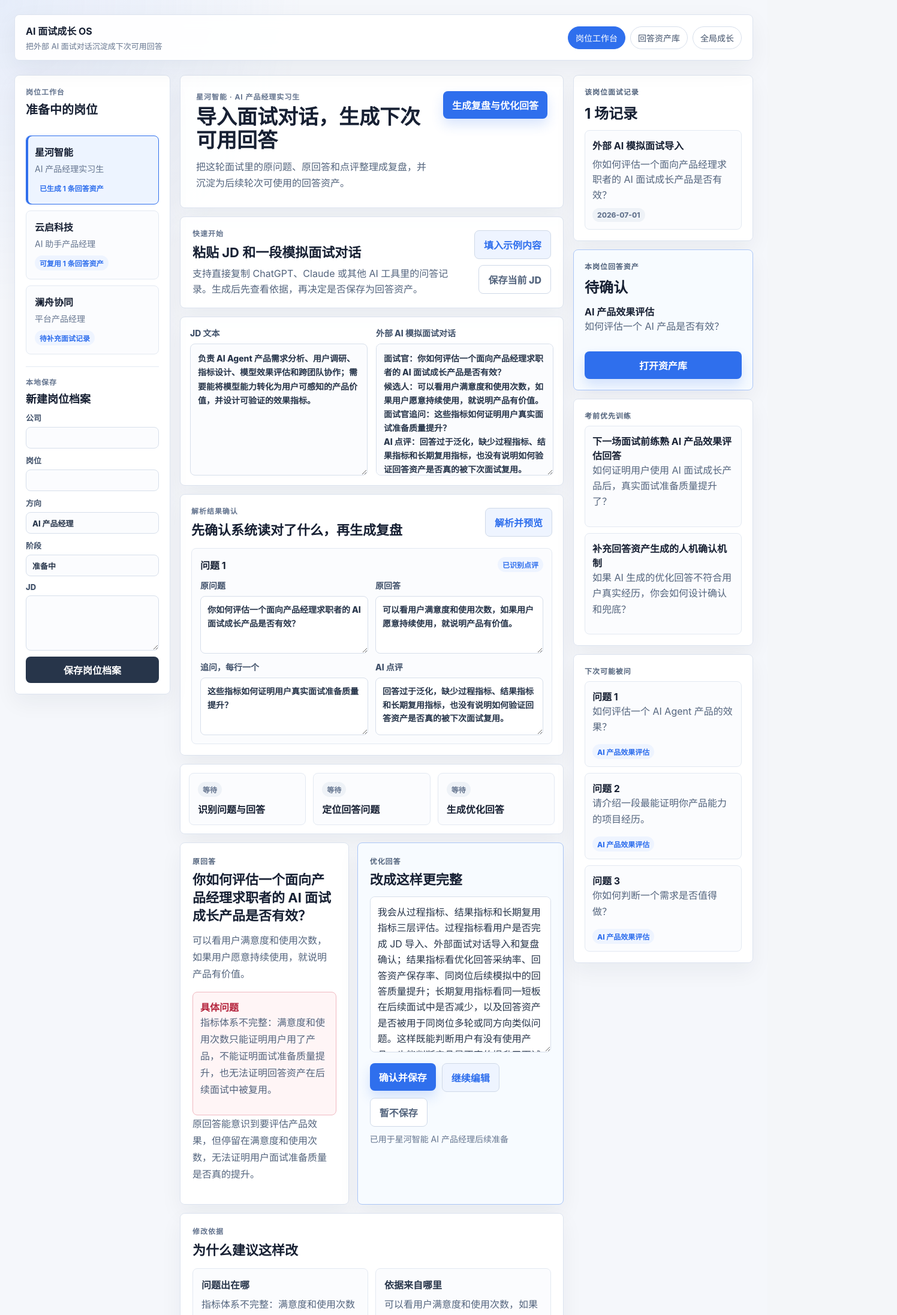
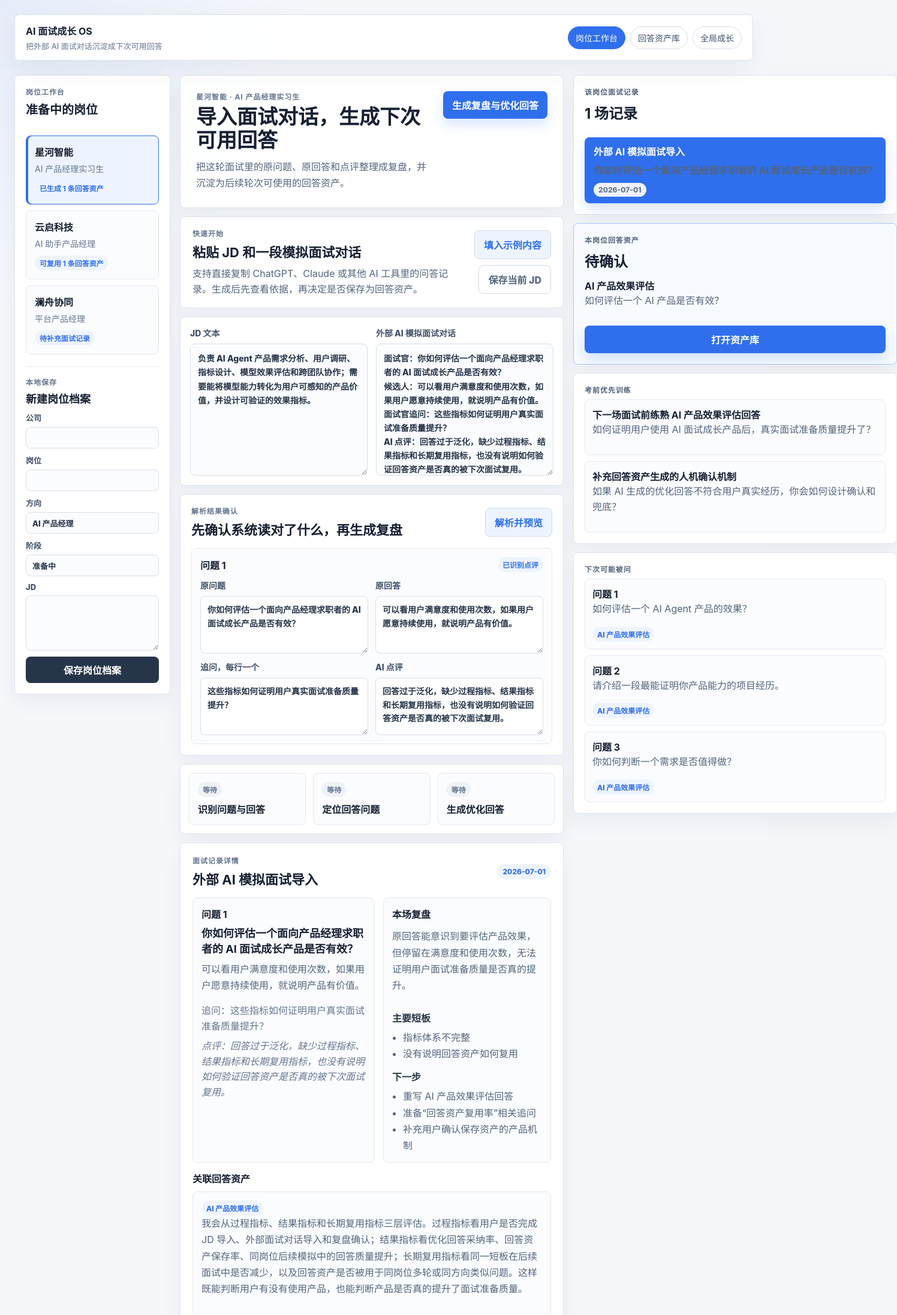
Before and after one commit to Ppppxxxi/ai-interview-growth-os, a React (Vite) app: page / in a window 1280 px wide. Shown: the top 2193 px of the page at 60% size, 1496 px wide, since content can reach past the window. Built offline with nearby package versions, Linux system fonts and the light colour scheme.

Commit message:
feat: add interview record detail switching

```diff
--- a/src/pages/JobFileDetail.tsx
+++ b/src/pages/JobFileDetail.tsx
@@ -95,6 +95,7 @@ export function JobFileDetail({
   const [generatedAsset, setGeneratedAsset] = useState(primaryAsset);
   const [editableAnswer, setEditableAnswer] = useState(primaryAsset.improvedAnswer);
   const [editableQuestions, setEditableQuestions] = useState(() => createEditableQuestions(initialConversationText, primarySession.questions));
+  const [selectedRecordId, setSelectedRecordId] = useState(primarySession.id);
   const answerTextareaRef = useRef<HTMLTextAreaElement | null>(null);
 
   useEffect(() => {
@@ -106,6 +107,7 @@ export function JobFileDetail({
     setGeneratedAsset(primaryAsset);
     setEditableAnswer(primaryAsset.improvedAnswer);
     setEditableQuestions(createEditableQuestions(initialConversationText, primarySession.questions));
+    setSelectedRecordId(primarySession.id);
   }, [initialConversationText, initialState, primaryAsset, primaryReview, primarySession, selectedJob.jdText]);
 
   const linkedAssets = answerAssets.filter(
@@ -117,6 +119,11 @@ export function JobFileDetail({
     review: generatedReview,
     session: generatedSession
   });
+  const relatedRecordAssets = answerAssets.filter((asset) => asset.sourceInterviewId === generatedSession.id);
+  const detailAssets =
+    relatedRecordAssets.length > 0 || generatedAsset.sourceInterviewId !== generatedSession.id
+      ? relatedRecordAssets
+      : [generatedAsset];
 
   function handleGenerate() {
     const runId = `generated-${Date.now().toString(36)}`;
@@ -134,6 +141,7 @@ export function JobFileDetail({
       setGeneratedReview(generated.review);
       setGeneratedAsset(generated.asset);
       setEditableAnswer(generated.asset.improvedAnswer);
+      setSelectedRecordId(generated.session.id);
       onSaveInterviewRecord(generated.session, generated.review);
       setWorkspaceState((current) =>
         completeAnalysis({
@@ -152,6 +160,33 @@ export function JobFileDetail({
       improvedAnswer: editableAnswer
     });
     setWorkspaceState((current) => saveGeneratedAsset(current));
+  }
+
+  function handleSelectInterviewRecord(sessionId: string) {
+    const session = jobSessions.find((item) => item.id === sessionId);
+    if (!session) return;
+
+    const review = reviewReports.find((item) => item.sessionId === session.id) ?? createDraftReview(selectedJob, session);
+    const asset =
+      answerAssets.find((item) => item.sourceInterviewId === session.id) ??
+      createDraftAsset(selectedJob, session.id, review.id);
+    const rawConversation = session.rawConversation || '';
+
+    setSelectedRecordId(session.id);
+    setGeneratedSession(session);
+    setGeneratedReview(review);
+    setGeneratedAsset(asset);
+    setEditableAnswer(asset.improvedAnswer);
+    setConversationText(rawConversation);
+    setEditableQuestions(createEditableQuestions(rawConversation, session.questions));
+    setWorkspaceState(
+      completeAnalysis({
+        ...createWorkspaceState(selectedJob, session, review, asset),
+        session,
+        review,
+        generatedAsset: asset
+      })
+    );
   }
 
   function handleContinueEditing() {
@@ -355,6 +390,62 @@ export function JobFileDetail({
           ))}
         </section>
 
+        <section className="interview-detail-panel">
+          <div className="section-heading interview-detail-heading">
+            <div>
+              <p className="eyebrow">面试记录详情</p>
+              <h2>{generatedSession.interviewType}</h2>
+            </div>
+            <span>{generatedSession.createdAt}</span>
+          </div>
+          <div className="interview-detail-grid">
+            <div className="interview-question-detail">
+              {generatedSession.questions.map((question, index) => (
+                <article key={question.id}>
+                  <strong>问题 {index + 1}</strong>
+                  <h3>{question.question}</h3>
+                  <p>{question.answer}</p>
+                  {question.followUps.length > 0 && <span>追问：{question.followUps.join(' / ')}</span>}
+                  {question.feedback && <em>点评：{question.feedback}</em>}
+                </article>
+              ))}
+            </div>
+            <aside className="review-detail-card">
+              <strong>本场复盘</strong>
+              <p>{generatedReview.summary}</p>
+              <div>
+                <span>主要短板</span>
+                <ul>
+                  {generatedReview.weaknesses.map((weakness) => (
+                    <li key={weakness}>{weakness}</li>
+                  ))}
+                </ul>
+              </div>
+              <div>
+                <span>下一步</span>
+                <ul>
+                  {generatedReview.nextActions.map((action) => (
+                    <li key={action}>{action}</li>
+                  ))}
+                </ul>
+              </div>
+            </aside>
+          </div>
+          <div className="record-asset-row">
+            <strong>关联回答资产</strong>
+            {detailAssets.length > 0 ? (
+              detailAssets.map((asset) => (
+                <article key={asset.id}>
+                  <span>{asset.questionType}</span>
+                  <p>{asset.improvedAnswer}</p>
+                </article>
+              ))
+            ) : (
+              <p>这场记录还没有保存回答资产。</p>
+            )}
+          </div>
+        </section>
+
         <section className="compare-panel">
           <div className="compare-card compare-card--original">
             <p className="eyebrow">原回答</p>
@@ -453,11 +544,16 @@ export function JobFileDetail({
           <div className="interview-record-list">
             {jobSessions.length > 0 ? (
               jobSessions.slice(0, 5).map((session) => (
-                <article key={session.id}>
+                <button
+                  className={session.id === selectedRecordId ? 'interview-record-item interview-record-item--active' : 'interview-record-item'}
+                  key={session.id}
+                  type="button"
+                  onClick={() => handleSelectInterviewRecord(session.id)}
+                >
                   <strong>{session.interviewType}</strong>
                   <p>{session.questions[0]?.question ?? '暂无问题'}</p>
                   <span>{session.createdAt}</span>
-                </article>
+                </button>
               ))
             ) : (
               <article>
--- a/src/styles.css
+++ b/src/styles.css
@@ -959,6 +959,7 @@ body {
 .workspace-inputs,
 .parsed-conversation-panel,
 .analysis-steps,
+.interview-detail-panel,
 .compare-card,
 .explanation-panel,
 .asset-index,
@@ -1293,6 +1294,104 @@ body {
   background: #dff6e9;
 }
 
+.interview-detail-panel {
+  padding: 20px;
+}
+
+.interview-detail-heading {
+  align-items: center;
+  display: flex;
+  justify-content: space-between;
+  gap: 16px;
+}
+
+.interview-detail-heading h2 {
+  margin: 0;
+}
+
+.interview-detail-heading > span {
+  border-radius: 999px;
+  padding: 5px 9px;
+  color: #2f6fed;
+  background: #eef4ff;
+  font-size: 12px;
+  font-weight: 800;
+}
+
+.interview-detail-grid {
+  display: grid;
+  grid-template-columns: minmax(0, 1.2fr) minmax(280px, 0.8fr);
+  gap: 14px;
+}
+
+.interview-question-detail {
+  display: grid;
+  gap: 12px;
+}
+
+.interview-question-detail article,
+.review-detail-card,
+.record-asset-row article {
+  border: 1px solid #e3e9f2;
+  border-radius: 8px;
+  padding: 14px;
+  background: #fbfcfe;
+}
+
+.interview-question-detail h3 {
+  margin: 8px 0;
+  line-height: 1.4;
+}
+
+.interview-question-detail p,
+.review-detail-card p,
+.record-asset-row p {
+  color: #53647d;
+  line-height: 1.7;
+}
+
+.interview-question-detail span,
+.interview-question-detail em {
+  display: block;
+  margin-top: 8px;
+  color: #65758f;
+  line-height: 1.6;
+}
+
+.review-detail-card {
+  display: grid;
+  align-content: start;
+  gap: 12px;
+}
+
+.review-detail-card span {
+  color: #27354a;
+  font-weight: 800;
+}
+
+.review-detail-card ul {
+  margin: 8px 0 0;
+  padding-left: 18px;
+  color: #53647d;
+  line-height: 1.7;
+}
+
+.record-asset-row {
+  display: grid;
+  gap: 10px;
+  margin-top: 14px;
+}
+
+.record-asset-row article span {
+  display: inline-block;
+  border-radius: 999px;
+  padding: 4px 8px;
+  color: #2f6fed;
+  background: #eef4ff;
+  font-size: 12px;
+  font-weight: 800;
+}
+
 .compare-panel {
   display: grid;
   grid-template-columns: minmax(0, 0.9fr) minmax(0, 1.1fr);
@@ -1469,14 +1568,31 @@ body {
   background: #fbfcfe;
 }
 
-.interview-record-list article {
+.interview-record-list article,
+.interview-record-item {
+  width: 100%;
   border: 1px solid #e3e9f2;
   border-radius: 8px;
   padding: 12px;
+  color: inherit;
   background: #fbfcfe;
-}
-
-.interview-record-list p {
+  text-align: left;
+}
+
+.interview-record-item {
+  transition:
+    border-color 160ms ease,
+    background 160ms ease;
+}
+
+.interview-record-item:hover,
+.interview-record-item--active {
+  border-color: #2f6fed;
+  background: #edf4ff;
+}
+
+.interview-record-list p,
+.interview-record-item p {
   margin: 8px 0;
   color: #53647d;
   line-height: 1.6;
@@ -1492,7 +1608,8 @@ body {
   font-weight: 800;
 }
 
-.interview-record-list span {
+.interview-record-list span,
+.interview-record-item span {
   display: inline-block;
   border-radius: 999px;
   padding: 4px 8px;
@@ -1659,6 +1776,15 @@ body {
     grid-template-columns: 1fr;
   }
 
+  .interview-detail-heading {
+    align-items: stretch;
+    flex-direction: column;
+  }
+
+  .interview-detail-grid {
+    grid-template-columns: 1fr;
+  }
+
   .primary-action {
     width: 100%;
   }
@@ -1698,6 +1824,7 @@ body {
   .analysis-steps,
   .input-helper-panel,
   .parsed-conversation-panel,
+  .interview-detail-panel,
   .explanation-panel,
   .asset-index,
   .asset-detail-pane,
```
Also changed, not shown: 2 other files (tests, documents, lock files or other folders).
